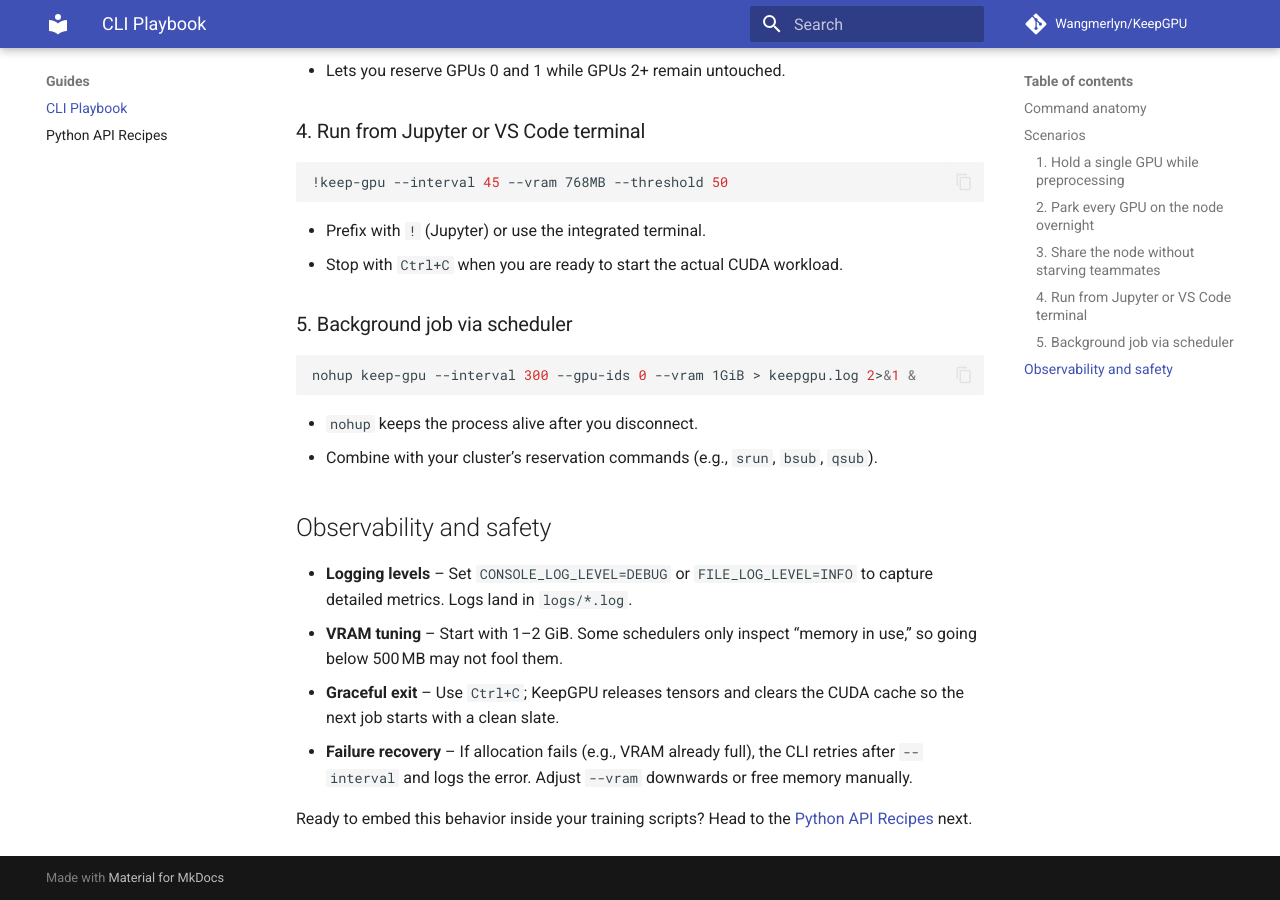
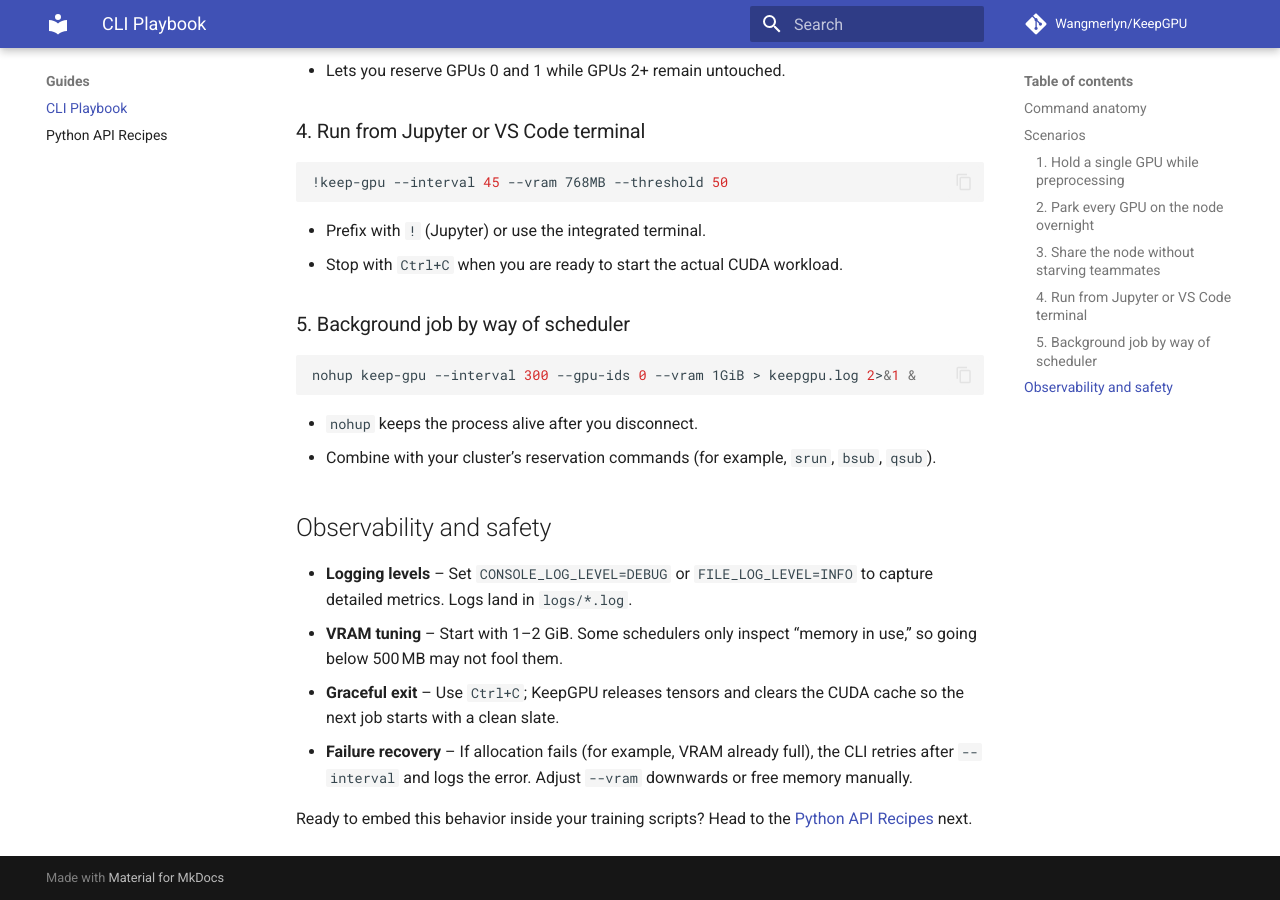
Before and after one commit to Wangmerlyn/KeepGPU, an MkDocs documentation site: the page built from docs/guides/cli.md, in a window 1280 px wide and 900 px high, scrolled down 1410 px. Built offline with MkDocs 1.6.1 and Material for MkDocs 9.7.7, drawn with Linux system fonts in a browser that asks for light colours; comment, search, counter and statistics services are not loaded.

Commit message:
Address doc style suggestions

````diff
--- a/docs/concepts/architecture.md
+++ b/docs/concepts/architecture.md
@@ -24,9 +24,9 @@ CLI args ──▶ GlobalGPUController ──▶ [CudaGPUController rank=0]
 
 1. The CLI (or your Python code) instantiates `GlobalGPUController`.
 2. During `keep()` / `__enter__`, each Cuda worker:
-   - Allocates a tensor sized via `vram_to_keep`.
+   - Allocates a tensor sized by way of `vram_to_keep`.
    - Starts a daemon thread that performs `matmul_iterations` fused activations.
-   - Calls `_monitor_utilization` (via `nvidia-smi`) to detect real activity.
+   - Calls `_monitor_utilization` (by way of `nvidia-smi`) to detect real activity.
 3. If utilization exceeds `busy_threshold`, the worker just sleeps for one more
    `interval`. Otherwise it runs a new batch of ops.
 4. When you call `release()` (or exit the context), every worker sets a stop
@@ -44,7 +44,7 @@ Matrix multiplies:
 ## Threading & responsiveness
 
 - The keep-alive loop runs on daemon threads so the main process can exit fast.
-- `GlobalGPUController.release()` stops workers concurrently via threads, keeping
+- `GlobalGPUController.release()` stops workers concurrently by way of threads, keeping
   shutdown time bounded even with many GPUs.
 - Errors inside a worker are logged but do not bring the whole process down;
   the loop retries after clearing the CUDA cache.
--- a/docs/guides/cli.md
+++ b/docs/guides/cli.md
@@ -60,14 +60,14 @@ keep-gpu --gpu-ids 0,1 --interval 90 --threshold 35
 - Prefix with `!` (Jupyter) or use the integrated terminal.
 - Stop with `Ctrl+C` when you are ready to start the actual CUDA workload.
 
-### 5. Background job via scheduler
+### 5. Background job by way of scheduler
 
 ```bash
 nohup keep-gpu --interval 300 --gpu-ids 0 --vram 1GiB > keepgpu.log 2>&1 &
 ```
 
 - `nohup` keeps the process alive after you disconnect.
-- Combine with your cluster’s reservation commands (e.g., `srun`, `bsub`, `qsub`).
+- Combine with your cluster’s reservation commands (for example, `srun`, `bsub`, `qsub`).
 
 ## Observability and safety
 
@@ -77,7 +77,7 @@ nohup keep-gpu --interval 300 --gpu-ids 0 --vram 1GiB > keepgpu.log 2>&1 &
   use,” so going below 500 MB may not fool them.
 - **Graceful exit** – Use `Ctrl+C`; KeepGPU releases tensors and clears the CUDA
   cache so the next job starts with a clean slate.
-- **Failure recovery** – If allocation fails (e.g., VRAM already full), the CLI
+- **Failure recovery** – If allocation fails (for example, VRAM already full), the CLI
   retries after `--interval` and logs the error. Adjust `--vram` downwards or
   free memory manually.
 
````
Also changed, not shown: docs/reference/cli.md (+2 -2 lines).
